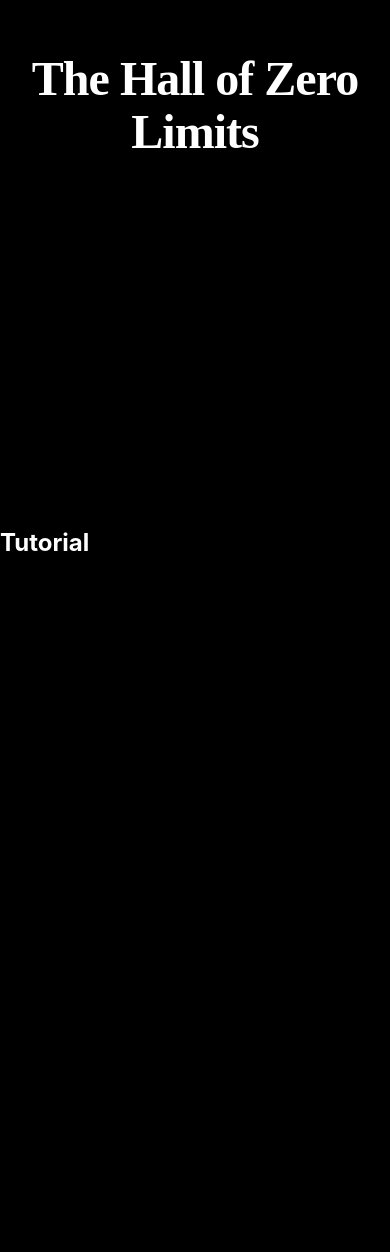
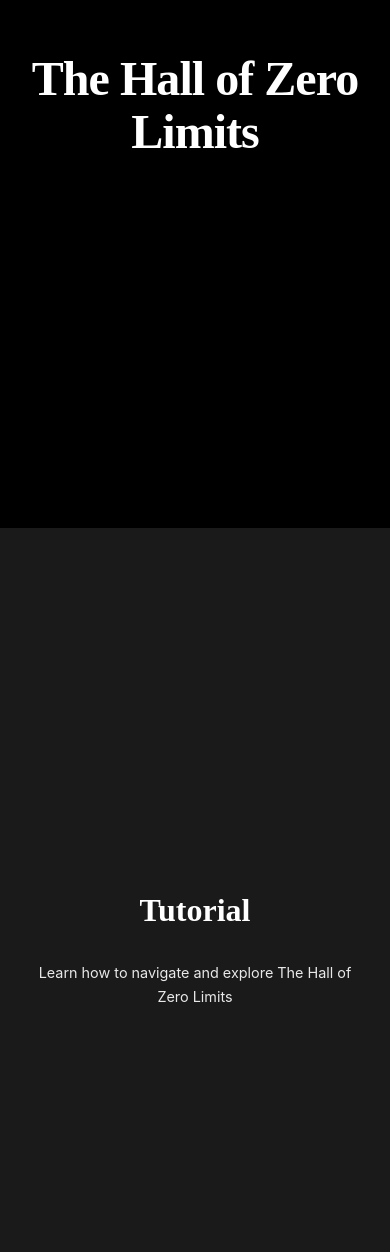
Before and after one commit to chasov-artem/Cinematic-website, a React (Vite) app: page / in a window 390 px wide. Shown: the part 316-1568 px from the top of the page. Built offline with nearby package versions, Linux system fonts and the light colour scheme.

Commit message:
feat: tutorial/change structure

```diff
--- a/src/App.jsx
+++ b/src/App.jsx
@@ -1,5 +1,6 @@
 import "./styles/globals.css";
-import HeroSection from "./components/HeroSection";
+import HeroSection from "./components/HeroSection/HeroSection";
+import Tutorial from "./components/Tutorial/Tutorial";
 
 function App() {
   return (
@@ -8,9 +9,7 @@ function App() {
       <HeroSection />
 
       {/* Tutorial Section */}
-      <section className="tutorial-section">
-        <h2>Tutorial</h2>
-      </section>
+      <Tutorial />
 
       {/* Origin Stories Section */}
       <section className="stories-section">
--- /dev/null
+++ b/src/components/Tutorial/Tutorial.jsx
@@ -0,0 +1,16 @@
+import styles from "./Tutorial.module.css";
+
+function Tutorial() {
+  return (
+    <section className={styles.tutorialSection}>
+      <div className={styles.tutorialContent}>
+        <h2 className={styles.tutorialTitle}>Tutorial</h2>
+        <p className={styles.tutorialText}>
+          Learn how to navigate and explore The Hall of Zero Limits
+        </p>
+      </div>
+    </section>
+  );
+}
+
+export default Tutorial;
--- /dev/null
+++ b/src/components/Tutorial/Tutorial.module.css
@@ -0,0 +1,50 @@
+.tutorialSection {
+  min-height: 100vh;
+  width: 100%;
+  display: flex;
+  align-items: center;
+  justify-content: center;
+  position: relative;
+  background-color: var(--color-section-bg);
+}
+
+.tutorialContent {
+  max-width: 800px;
+  padding: 0 var(--spacing-md);
+  text-align: center;
+}
+
+.tutorialTitle {
+  font-family: var(--font-display);
+  font-size: 4rem;
+  font-weight: 700;
+  color: var(--color-white);
+  margin-bottom: var(--spacing-md);
+}
+
+.tutorialText {
+  font-size: 1.25rem;
+  color: var(--color-white);
+  line-height: 1.6;
+  opacity: 0.9;
+}
+
+@media (max-width: 768px) {
+  .tutorialTitle {
+    font-size: 2.5rem;
+  }
+
+  .tutorialText {
+    font-size: 1rem;
+  }
+}
+
+@media (max-width: 480px) {
+  .tutorialTitle {
+    font-size: 2rem;
+  }
+
+  .tutorialText {
+    font-size: 0.9rem;
+  }
+}
```
Also changed, not shown: src/components/HeroSection/HeroSection.jsx (line endings or trailing spaces), src/components/HeroSection/HeroSection.module.css (line endings or trailing spaces).
